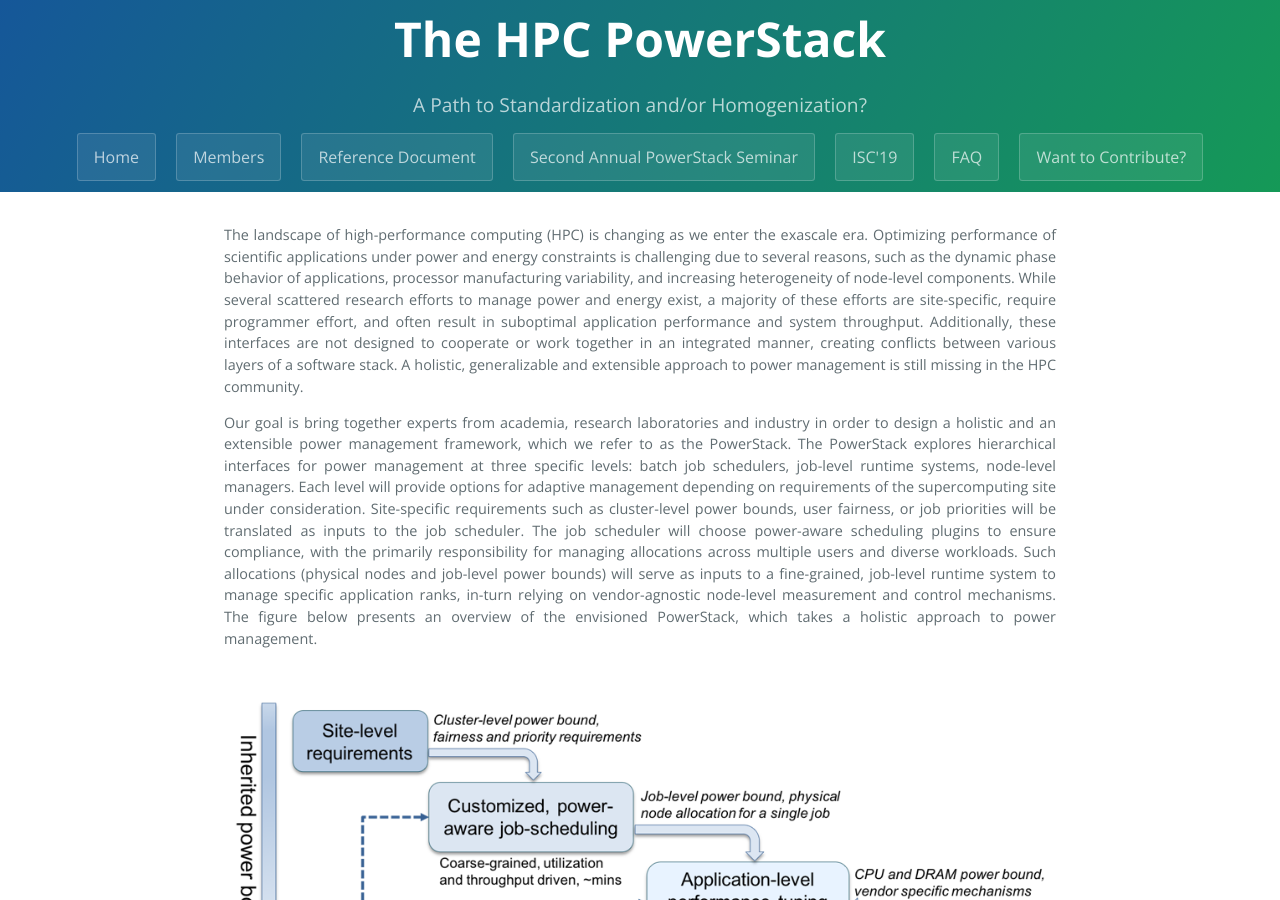
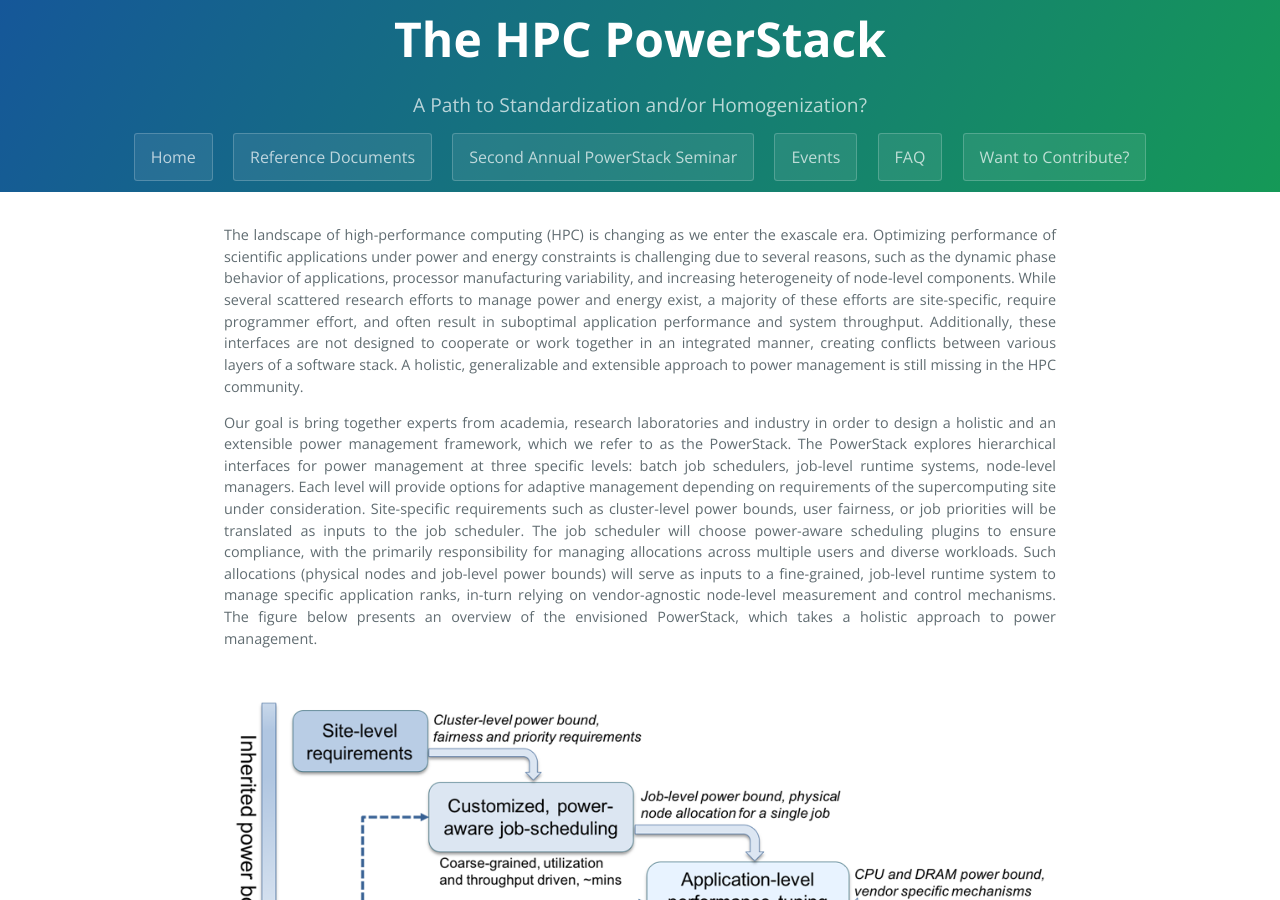
Before and after one commit to HPCPowerStack/hpcpowerstack.github.io, a Jekyll site: the page built from index.md, in a window 1280 px wide and 900 px high. Built offline with Jekyll 4.4.1, drawn with Linux system fonts in a browser that asks for light colours; the repository's description, which GitHub fills in, is left out.

Commit message:
Changed ISC'19 to Events

```diff
--- a/_layouts/default.html
+++ b/_layouts/default.html
@@ -18,12 +18,11 @@
 	-->
 
 	<a href="http://powerstack.lrr.in.tum.de" class="btn">Home</a>
-        <a href="http://powerstack.lrr.in.tum.de/org.html" class="btn">Members</a>
-	<a href="http://powerstack.lrr.in.tum.de/proto.html" class="btn">Reference Document</a>
+	<a href="http://powerstack.lrr.in.tum.de/proto.html" class="btn">Reference Documents</a>
 	<a href="http://powerstack.lrr.in.tum.de/seminar.html" class="btn">Second Annual PowerStack Seminar</a>
-	<!--- <a href="http://powerstack.lrr.in.tum.de/isc19.html" class="btn">ISC'19</a>
+	<!--- <a href="http://powerstack.lrr.in.tum.de/events.html" class="btn">Events</a>
     -->
-	<a href="https://hpcpowerstack.github.io/isc19.html" class="btn">ISC'19</a>
+	<a href="https://hpcpowerstack.github.io/events.html" class="btn">Events</a>
 	<a href="http://powerstack.lrr.in.tum.de/faq.html" class="btn">FAQ</a>
 	<a href="http://powerstack.lrr.in.tum.de/contributions.html" class="btn">Want to Contribute?</a>
 	<!--
```
Also changed, not shown: events.md (added, +9 -0 lines).
